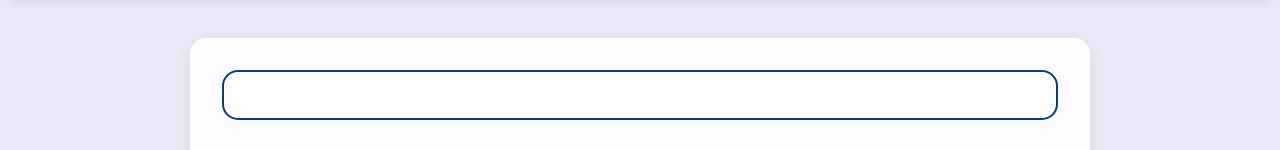
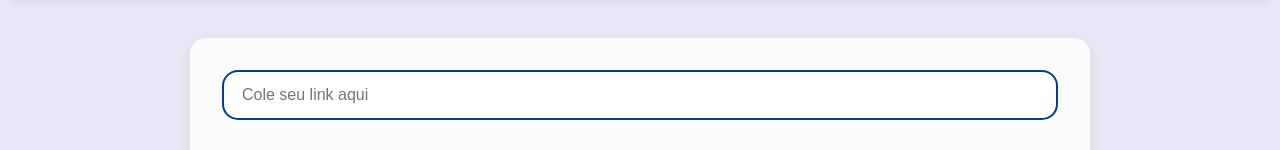
Before and after one commit to karenaraujodev/encurtador-de-links, a plain HTML site: page index.html in a window 1280 px wide. Shown: the part 137-287 px from the top of the page. Drawn offline with Linux system fonts and the light colour scheme; a web font is replaced by a local one.

Commit message:
addicionando placeholder

```diff
--- a/index.html
+++ b/index.html
@@ -13,7 +13,7 @@
         <h1>Encurtador de links</h1>
     </header>
     <main>
-        <input type="text" id="link" title="inputdelink">
+        <input type="text" id="link" title="inputdelink" placeholder="Cole seu link aqui">
         <input type="button" id="botao" value="encurtar">
         <p id="resultado"></p>
     </main>
--- a/script.js
+++ b/script.js
@@ -6,7 +6,6 @@ botao.addEventListener('click', function(){
     const linkOriginal = input.value;
     const codigo = Math.random().toString(36).substring(2, 8);
     const linkCurto = `https://encurta.me/${codigo}`
-
     res.innerHTML = `<a href="${linkCurto}" target="_blank">${linkCurto}</a>`;
 
 })
```
